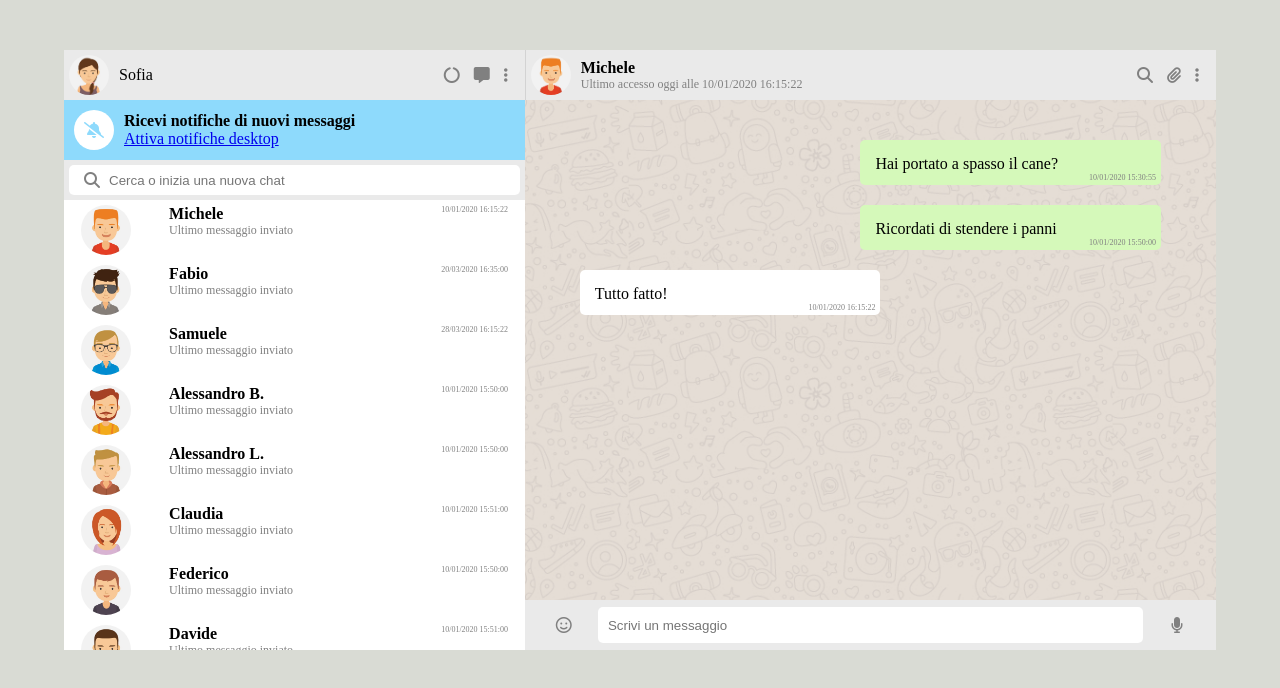
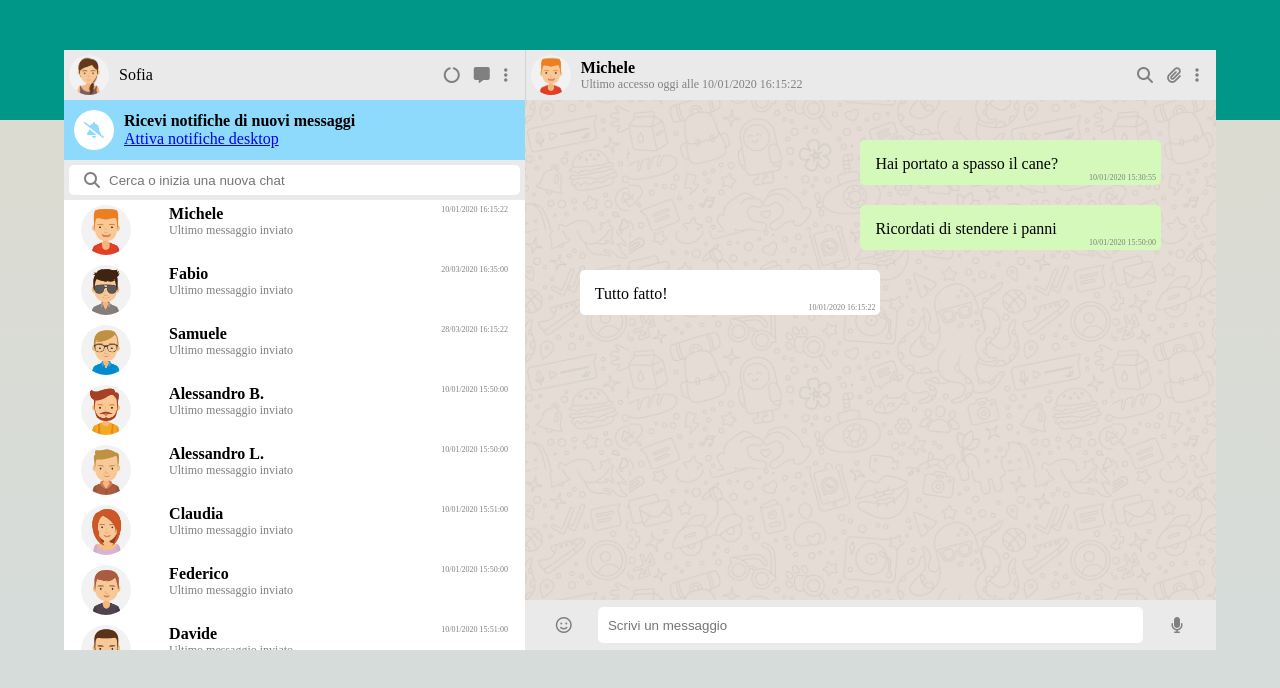
Before and after one commit to AnotherDebug/vue-boolzapp, a plain HTML site: page index.html in a window 1280 px wide. Drawn offline with nearby package versions, Linux system fonts and the light colour scheme.

Commit message:
[ADD]: background-image

```diff
--- a/assets/css/style.css
+++ b/assets/css/style.css
@@ -8,7 +8,10 @@
 }
 
 body {
-    background-color: #d9dbd4;
+    overflow: hidden;
+    height: 100vh;
+    background-image: linear-gradient(to bottom, #009688 0px, #009688 120px, #dcdbd1 120px, #d4ddde 100%);
+    background-repeat: no-repeat;
 }
 
 i {
```
